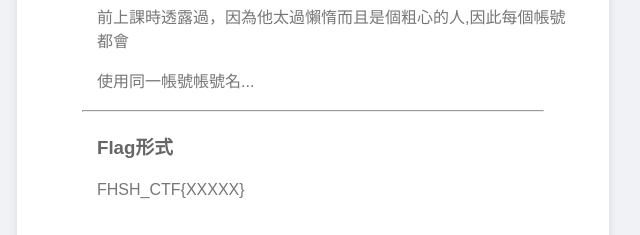
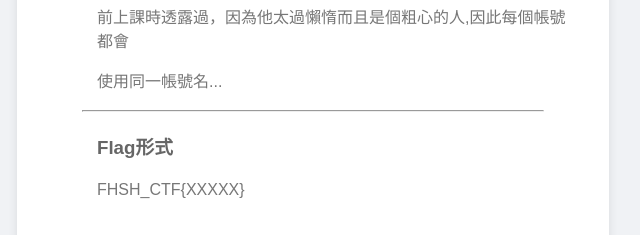
Before and after one commit to fhsh-tong3/Fhsh-CTF-1, a plain HTML site: page index.html in a window 1280 px wide. Shown: the part 432-667 px from the top of the page, 327-967 px from the left. Drawn offline with Linux system fonts and the light colour scheme.

Commit message:
Update index.html

```diff
--- a/index.html
+++ b/index.html
@@ -66,7 +66,7 @@
             <p>計算一下在班上的排名。你突然想到你的資科老師是成績查詢系統的撰寫</p>
             <p>者，因此他可以查看所有學生的考試分數。在偶然間你突然回想起老師之</p>
             <p>前上課時透露過，因為他太過懶惰而且是個粗心的人,因此每個帳號都會</p>
-            <p>使用同一帳號帳號名...</p>
+            <p>使用同一帳號名...</p>
         </ul>
 
         <hr style="width: 90%;">
```
